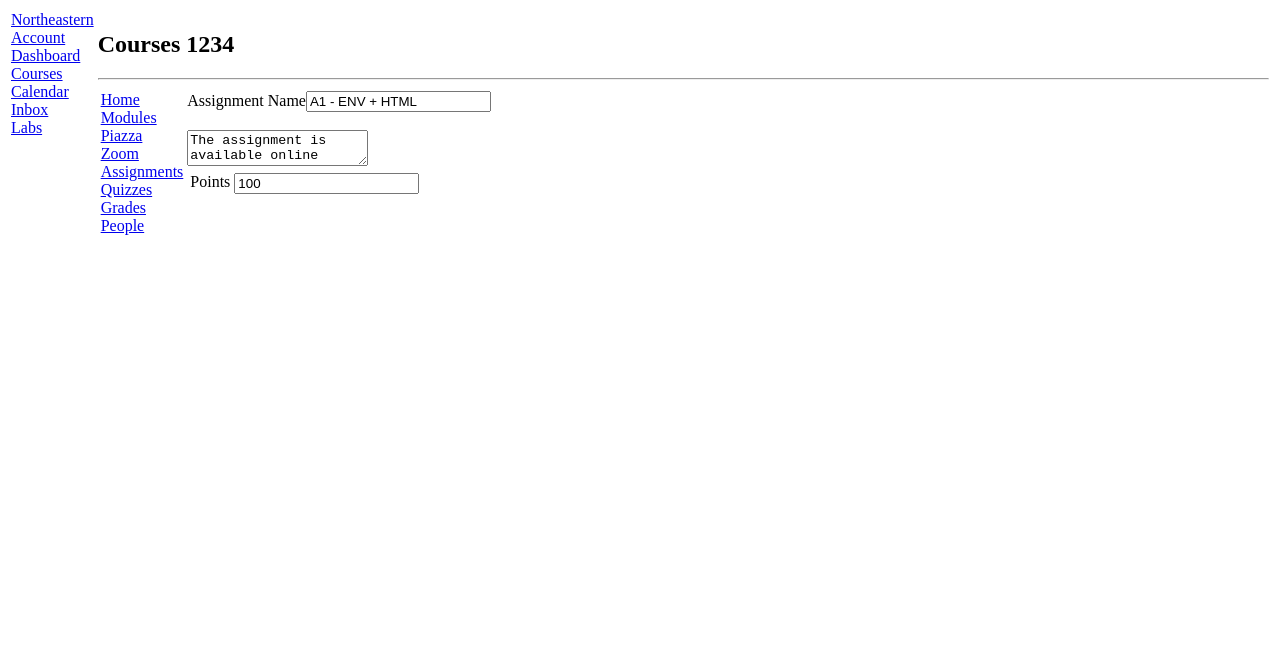
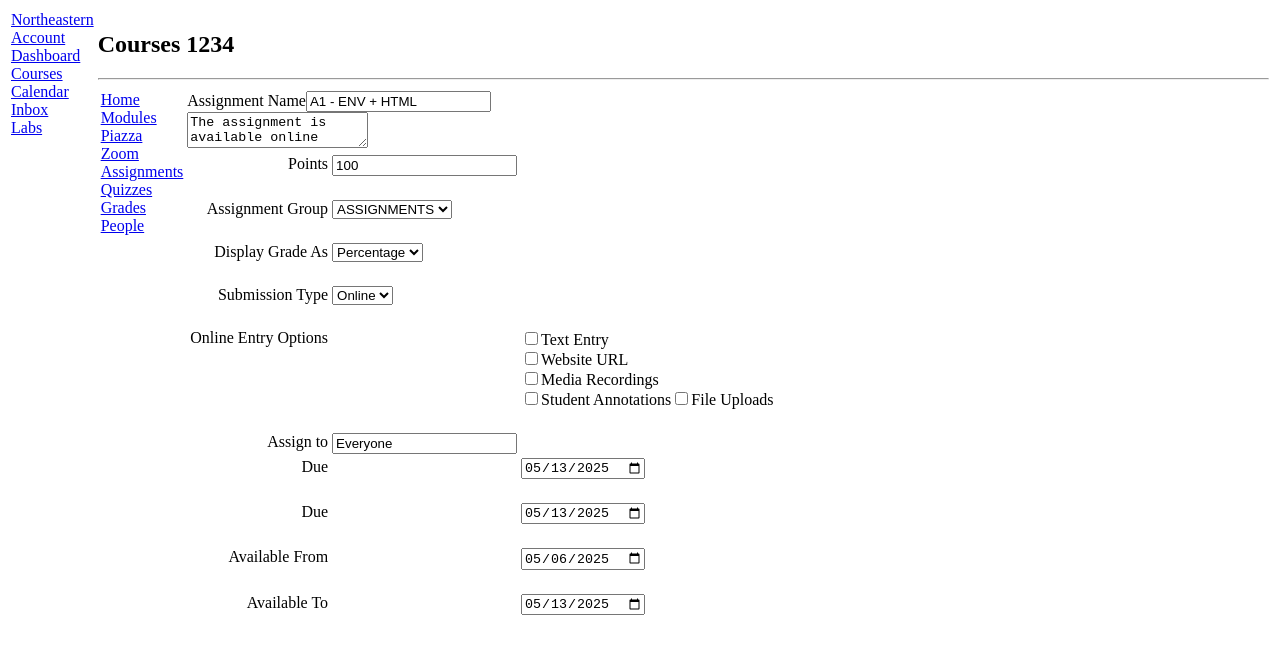
Before and after one commit to ThomasRoch18/kanbaz-next-js, a Next.js app: page /Courses/1234/Assignments/123 in a window 1280 px wide. Shown: the top 654 px of the page. Built offline with nearby package versions, Linux system fonts and the light colour scheme.

Commit message:
implemented rest of assignment edit

```diff
--- a/app/(Kambaz)/Courses/[cid]/Assignments/[aid]/page.tsx
+++ b/app/(Kambaz)/Courses/[cid]/Assignments/[aid]/page.tsx
@@ -2,7 +2,7 @@ export default function AssignmentEditor() {
   return (
     <div id="wd-assignments-editor">
       <label htmlFor="wd-name">Assignment Name</label>
-      <input id="wd-name" defaultValue="A1 - ENV + HTML" /><br /><br />
+      <input id="wd-name" defaultValue="A1 - ENV + HTML" /><br />
       <textarea id="wd-description">
         The assignment is available online Submit a link to the landing page of
       </textarea>
@@ -15,8 +15,102 @@ export default function AssignmentEditor() {
           <td>
             <input id="wd-points" defaultValue={100} />
           </td>
+        </tr><br />
+        <tr>
+            <td align="right" valign="top">
+                <label htmlFor="wd-group">Assignment Group</label>
+            </td>
+            <td>
+                <select id="wd-group">
+                    <option>ASSIGNMENTS</option>
+                    <option>QUIZZES</option>
+                    <option>EXAMS</option>
+                    <option>PROJECTS</option>
+                </select>
+            </td>
+        </tr><br />
+        <tr>
+            <td align="right" valign="top">
+                <label htmlFor="wd-display-grade-as">Display Grade As</label>
+            </td>
+            <td>
+                <select id="wd-display-grade-as">
+                    <option>Percentage</option>
+                    <option>Points</option>
+                </select>
+            </td>
+        </tr><br />
+        <tr>
+            <td align="right" valign="top">
+                <label htmlFor="wd-submission-type">Submission Type</label>
+            </td>
+            <td>
+                <select id="wd-submission-type">
+                    <option>Online</option>
+                </select>
+            </td>
+        </tr><br />
+        <tr>
+            <td align="right" valign="top">
+                <label htmlFor="wd-entry-options">Online Entry Options</label>
+            </td><br />
+            <td>
+                <input type="checkbox" name="check-entry" id="wd-text-entry"/>
+                <label htmlFor="wd-text-entry">Text Entry</label><br/>
+
+                <input type="checkbox" name="check-entry" id="wd-website-url"/>
+                <label htmlFor="wd-website-url">Website URL</label><br/>
+
+                <input type="checkbox" name="check-entry" id="wd-media-recordings"/>
+                <label htmlFor="wd-media-recordings">Media Recordings</label><br/>
+
+                <input type="checkbox" name="check-entry" id="wd-student-annotation"/>
+                <label htmlFor="wd-student-annotation">Student Annotations</label>
+
+                <input type="checkbox" name="check-entry" id="wd-file-upload"/>
+                <label htmlFor="wd-file-upload">File Uploads</label>
+            </td>
+        </tr><br />
+        <tr>
+            <td align="right" valign="top">
+                <label htmlFor="wd-assign-to">Assign to</label>
+            </td>
+            <td>
+                <input id="wd-assign-to" defaultValue={"Everyone"} />
+            </td>
         </tr>
-        {/* Complete on your own */}
+        <tr>
+            <td align="right" valign="top">
+                <label htmlFor="wd-due-date">Due</label>
+            </td><br />
+            <td>
+                <input type="date" defaultValue="2025-05-13" id="wd-due-date"/>
+            </td>
+        </tr><br />
+        <tr>
+            <td align="right" valign="top">
+                <label htmlFor="wd-due-date">Due</label>
+            </td><br />
+            <td>
+                <input type="date" defaultValue="2025-05-13" id="wd-due-date"/>
+            </td>
+        </tr><br />
+        <tr>
+            <td align="right" valign="top">
+                <label htmlFor="wd-available-from">Available From</label>
+            </td><br />
+            <td>
+                <input type="date" defaultValue="2025-05-06" id="wd-available-from"/>
+            </td>
+        </tr><br />
+        <tr>
+            <td align="right" valign="top">
+                <label htmlFor="wd-available-to">Available To</label>
+            </td><br />
+            <td>
+                <input type="date" defaultValue="2025-05-13" id="wd-available-to"/>
+            </td>
+        </tr>
       </table>
     </div>
 );}
```
